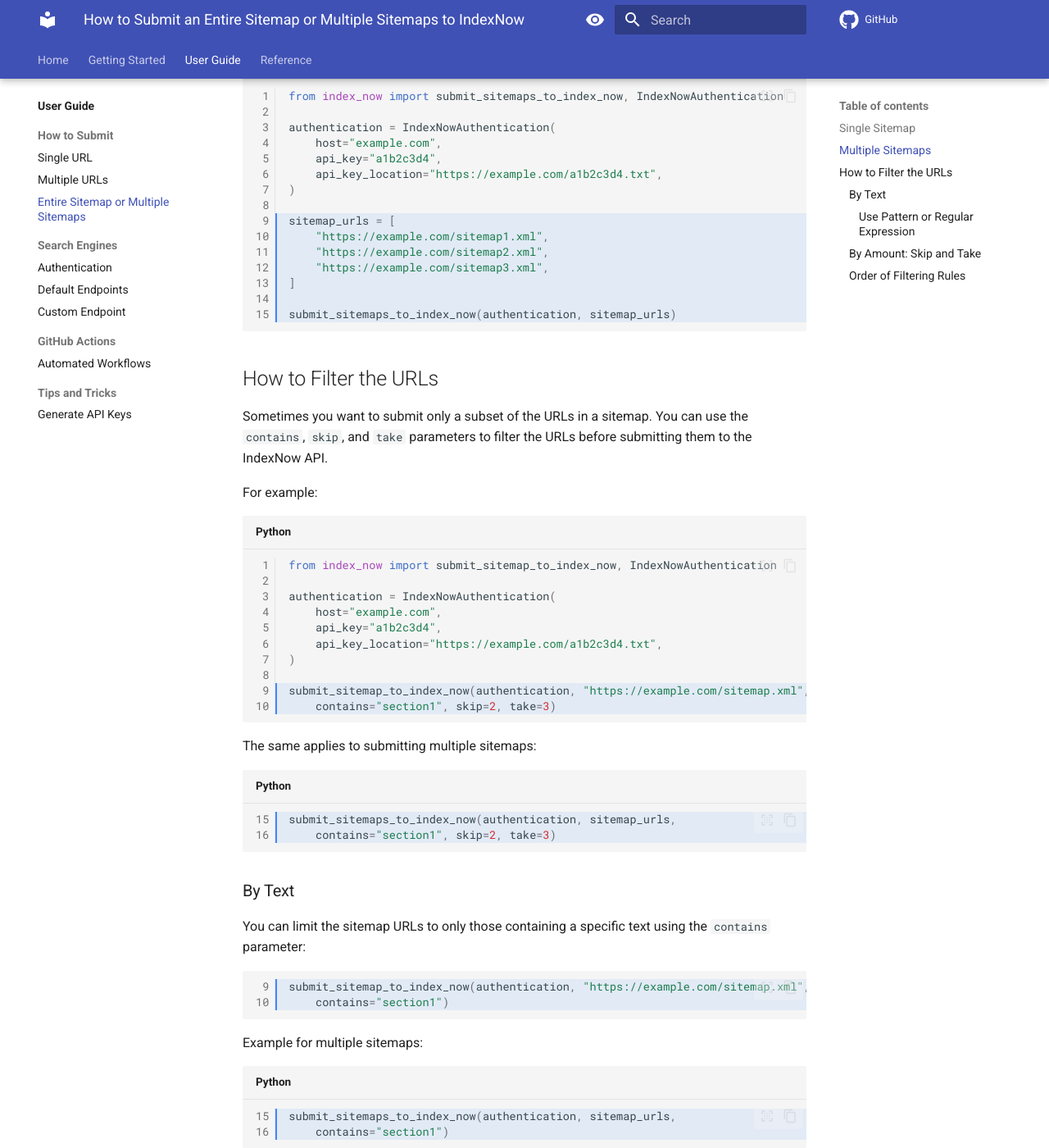
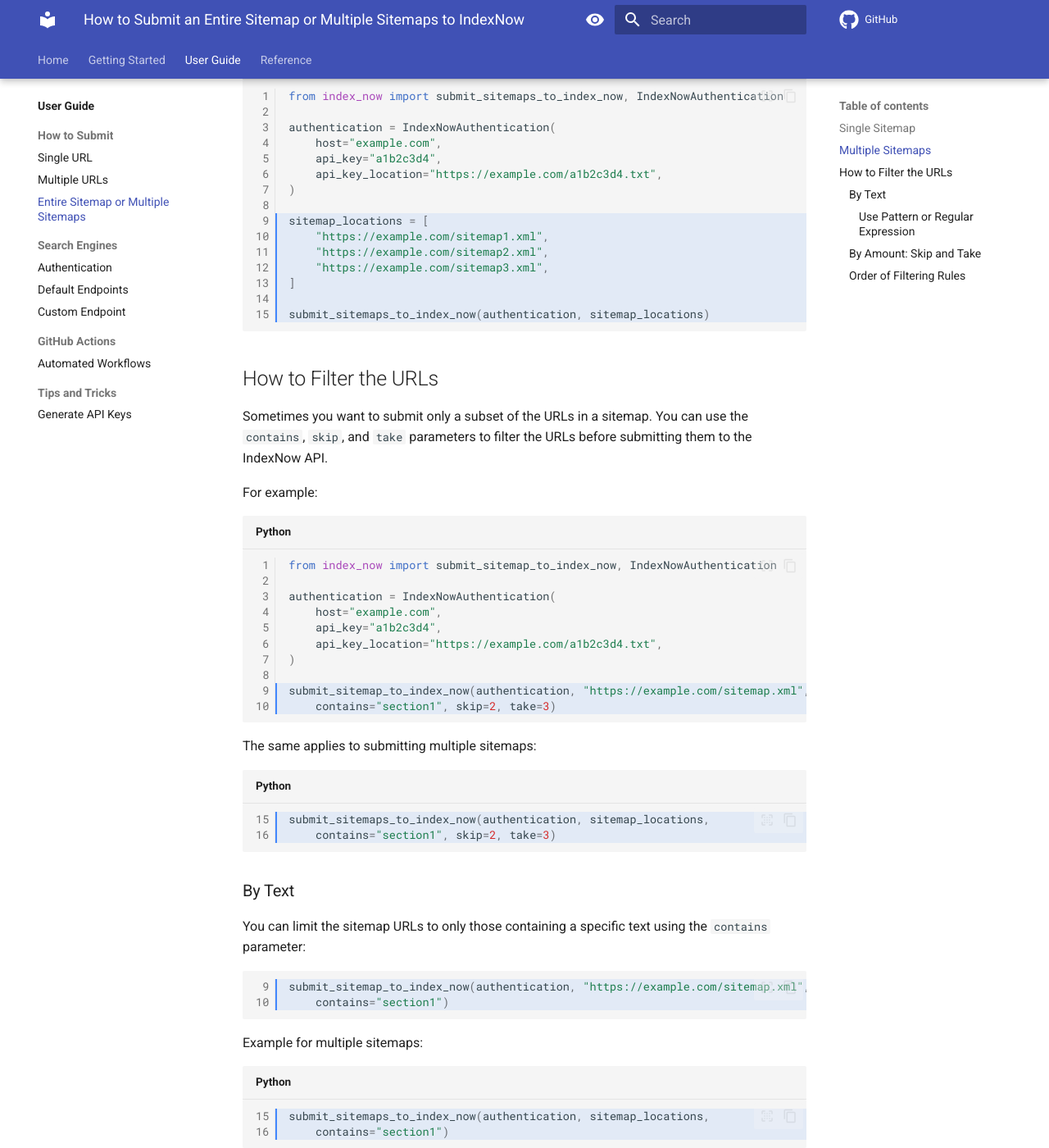
Before and after one commit to jakob-bagterp/index-now-for-python, an MkDocs documentation site: the page built from docs/user-guide/how-to-submit/sitemap.md, in a window 1280 px wide and 1400 px high, scrolled down 1079 px. Shown: the whole window at 82% size. Built offline with MkDocs 1.6.1 and Material for MkDocs 9.7.7, drawn with Linux system fonts in a browser that asks for light colours; comment, search, counter and statistics services are not loaded; the version menu is left out; some of the changed text lies outside the part shown.

Commit message:
Renamed paramater "sitemap_url" to "sitemap_location" throughout.

````diff
--- a/docs/user-guide/how-to-submit/sitemap.md
+++ b/docs/user-guide/how-to-submit/sitemap.md
@@ -43,13 +43,13 @@
     api_key_location="https://example.com/a1b2c3d4.txt",
 )
 
-sitemap_urls = [
+sitemap_locations = [
     "https://example.com/sitemap1.xml",
     "https://example.com/sitemap2.xml",
     "https://example.com/sitemap3.xml",
 ]
 
-submit_sitemaps_to_index_now(authentication, sitemap_urls)
+submit_sitemaps_to_index_now(authentication, sitemap_locations)
 ```
 
 ## How to Filter the URLs
@@ -73,7 +73,7 @@
 The same applies to submitting multiple sitemaps:
 
 ```python linenums="15" hl_lines="1-2"
-submit_sitemaps_to_index_now(authentication, sitemap_urls,
+submit_sitemaps_to_index_now(authentication, sitemap_locations,
     contains="section1", skip=2, take=3)
 ```
 
@@ -88,7 +88,7 @@
 Example for multiple sitemaps:
 
 ```python linenums="15" hl_lines="1-2"
-submit_sitemaps_to_index_now(authentication, sitemap_urls,
+submit_sitemaps_to_index_now(authentication, sitemap_locations,
     contains="section1")
 ```
 
@@ -103,7 +103,7 @@
 Example for multiple sitemaps:
 
 ```python linenums="15" hl_lines="1-2"
-submit_sitemaps_to_index_now(authentication, sitemap_urls,
+submit_sitemaps_to_index_now(authentication, sitemap_locations,
     contains=r"(section1)|(section2)")
 ```
 
@@ -118,7 +118,7 @@
 Example for multiple sitemaps:
 
 ```python linenums="15" hl_lines="1-2"
-submit_sitemaps_to_index_now(authentication, sitemap_urls,
+submit_sitemaps_to_index_now(authentication, sitemap_locations,
     skip=10, take=20)
 ```
 
````
Also changed, not shown: README.md (+2 -2 lines), docs/index.md (+4 -4 lines), docs/user-guide/github-actions/automated-workflows.md (+1 -1 lines), 5 other files.
